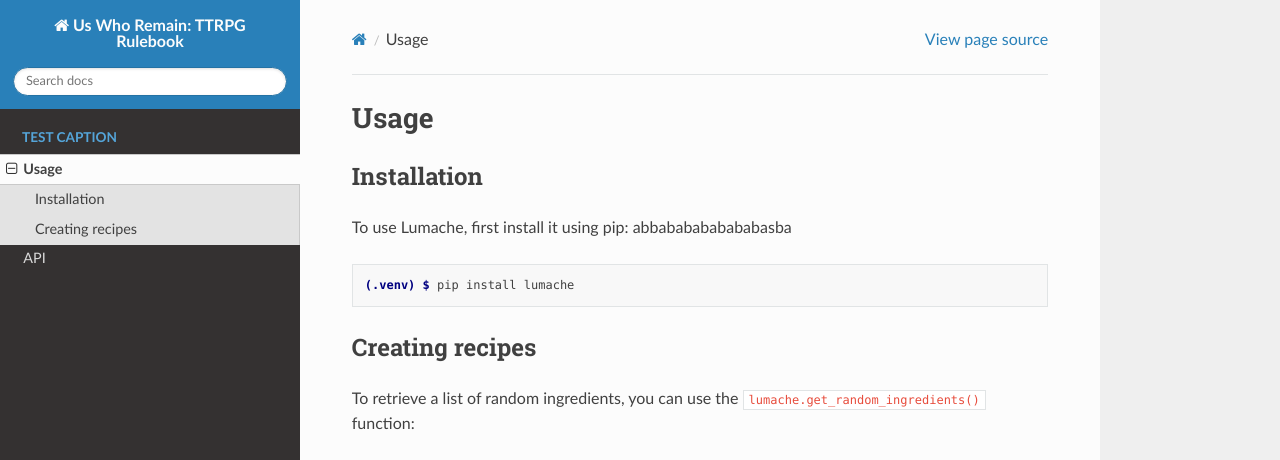
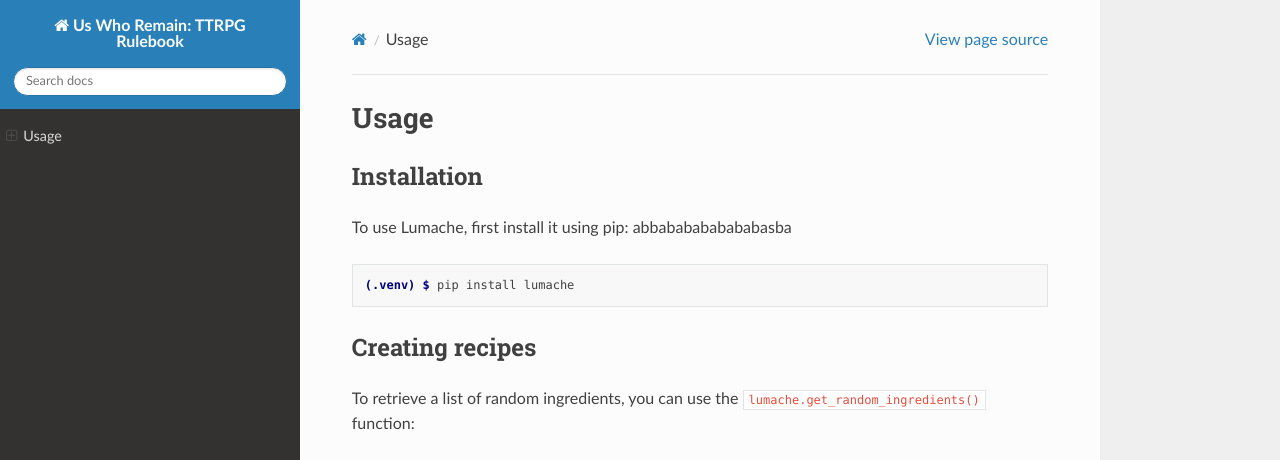
Before and after one commit to Ixcatl/fables_novasophonia, a Sphinx documentation site: the page built from docs/source/usage.rst, in a window 1280 px wide and 1095 px high. Shown: the top 460 px of the window. Built offline with Sphinx 7.4.7 and the Read the Docs theme 2.0.0, drawn with Linux system fonts in a browser that asks for light colours; pages that are not in the unit, such as notebooks, are missing from menus; grey boxes are pictures that could not be loaded.

Commit message:
Update index.rst

```diff
--- a/docs/index.rst
+++ b/docs/index.rst
@@ -10,8 +10,7 @@
    This project is under active development. FUBAR ahead
 
 .. toctree::
-   :caption: Test Caption
+   :caption: Core Mechanics
    :hidden:
 
-   source/usage
-   source/api
+   core/rolls
```
